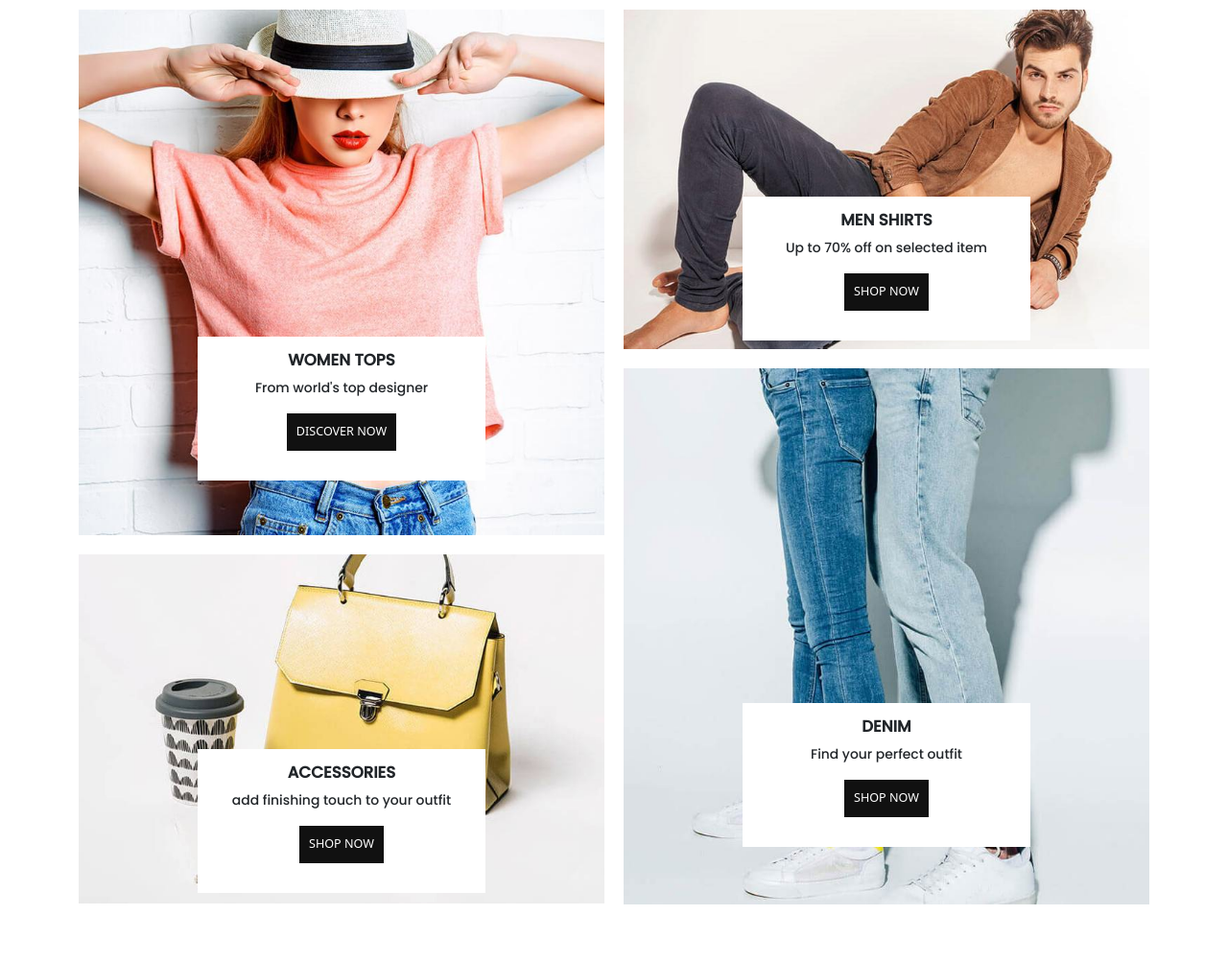
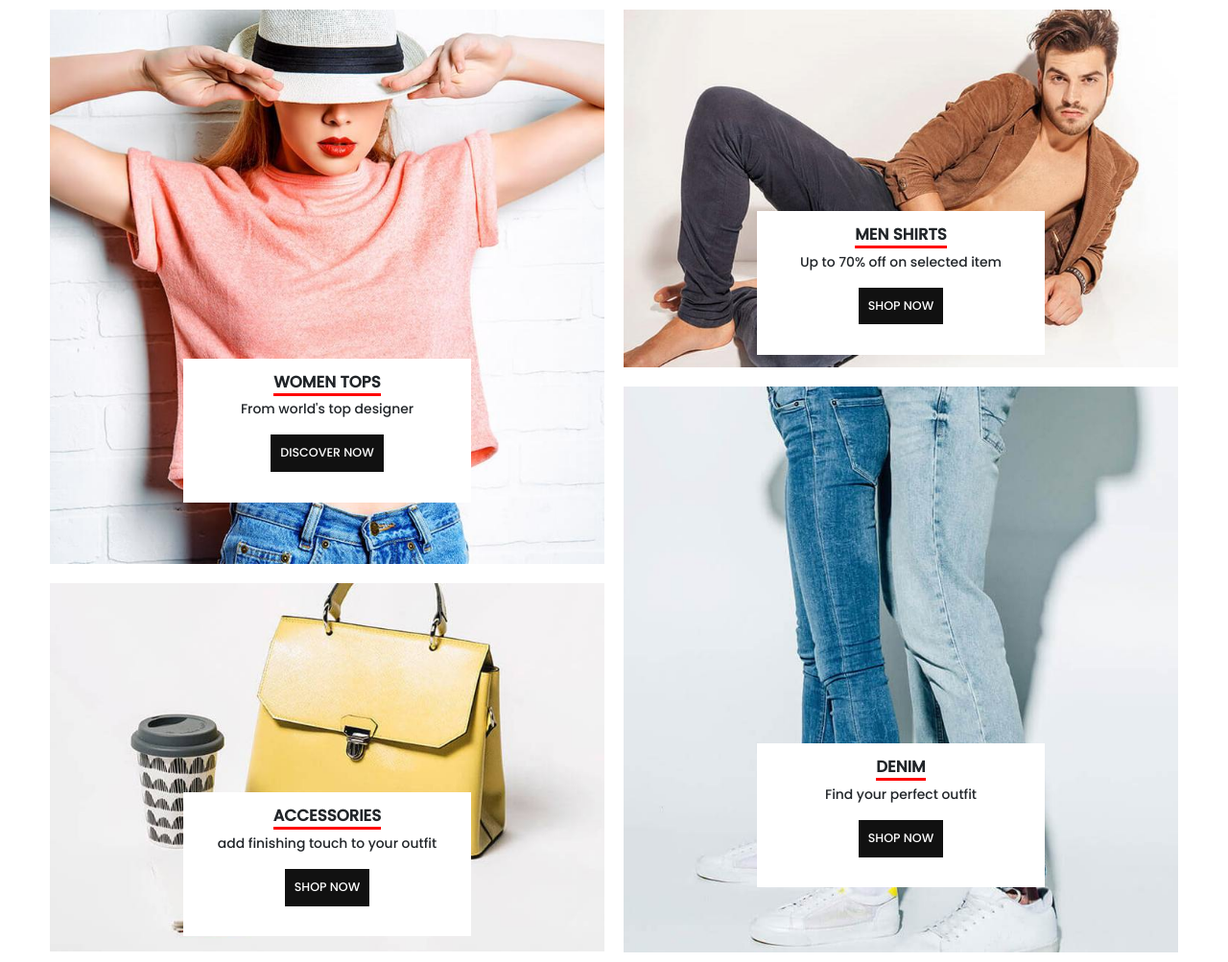
Before and after one commit to yadavashishdhirendra/AVONE.github.io, a plain HTML site: page index.html in a window 1280 px wide. Shown: the whole page at 96% size. Before the commit the page ends 953 px from the top, so only its background shows below. Drawn offline with nearby package versions, Linux system fonts and the light colour scheme.

Commit message:
style.css

```diff
--- a/CSS/style.css
+++ b/CSS/style.css
@@ -15,6 +15,10 @@
 }
 
 /* Main Row starts here */
+
+.Mansory__Container {
+    max-width: 1200px;
+}
 
 .AVONE__Row {
     display: flex;
@@ -103,6 +107,7 @@
     color: white;
     padding: 10px 10px 10px 10px;
     font-size: calc(8pt + 0.15vw);
+    font-family: 'Poppins', sans-serif;
 }
 
 .Box__Inside__Img h6 {
@@ -141,6 +146,10 @@
     padding: 10px 0px 10px 0px;
 }
 
+.underline {
+    border-bottom: 3px solid red;
+}
+
 /* Animation Ends here */
 
 /* Media Queries Starts here */
```
